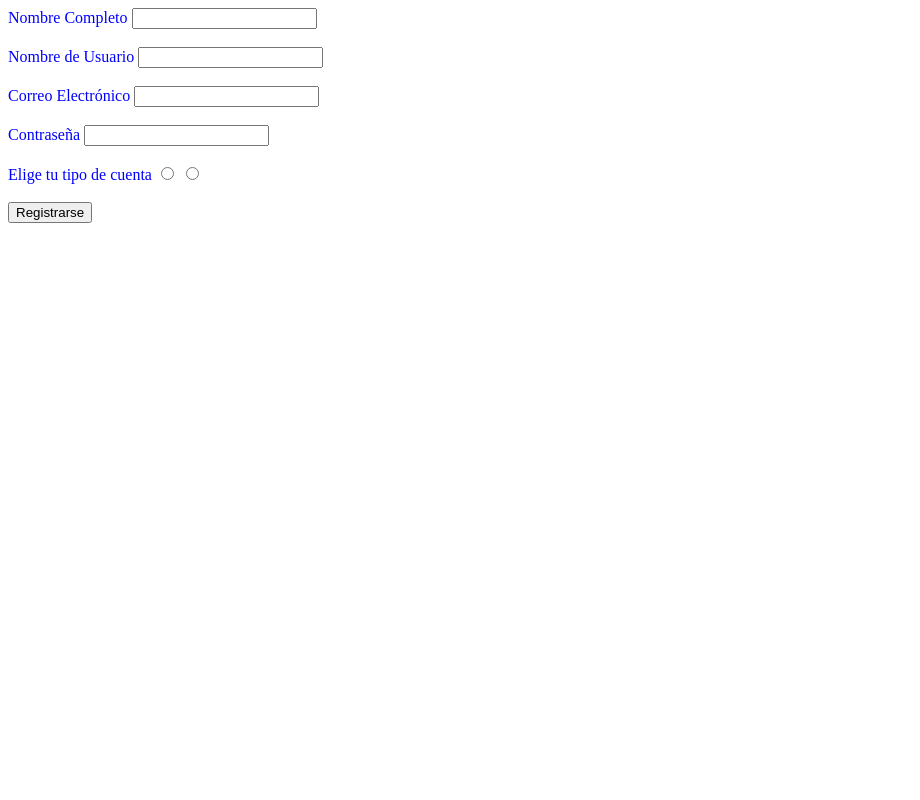
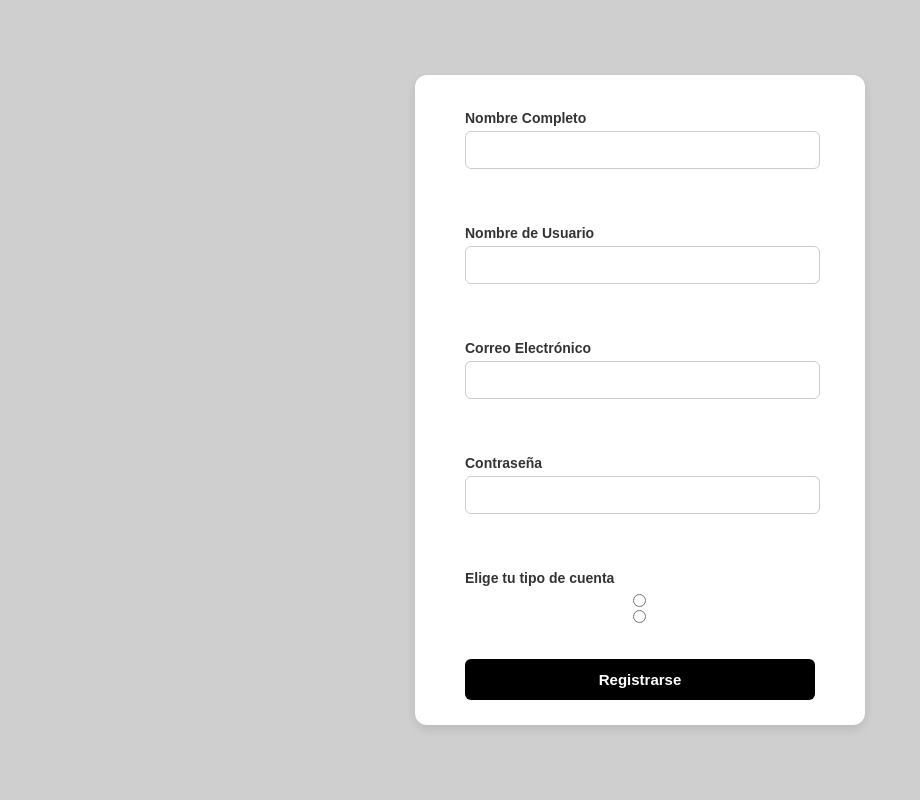
Before and after one commit to Nicols7A4/DogeHoot-X, a Flask app: template templates/registro.html in a window 1280 px wide. Shown: the whole page, without its empty margins (0-920 px from the left). Run offline with Flask 3, Linux system fonts and the light colour scheme; the template is opened without the code that fills it, so the values that code supplies are empty.

Commit message:
registroCSS

```diff
--- a/static/css/registro.css
+++ b/static/css/registro.css
@@ -1,3 +1,85 @@
-body{
-    color: blue;
+body {
+    font-family: Arial, Helvetica, sans-serif;
+    background-color: #cfcfcf;
+    margin: 0;
+    padding: 0;
+    display: flex;
+    justify-content: center;
+    align-items: center;
+    height: 100vh;
 }
+
+form {
+    background-color: #ffffff;
+    padding: 25px 50px;
+    border-radius: 12px;
+    box-shadow: 0px 4px 10px rgba(0,0,0,0.1);
+    width: 350px;
+    display: flex;
+    flex-direction: column;
+}
+
+form h1 {
+    text-align: center;
+    margin-bottom: 10px;
+    font-size: 25px;
+    color: #000000;
+}
+
+label {
+    margin: 10px 0 5px;
+    font-weight: bold;
+    font-size: 14px;
+    color: #333;
+}
+
+input[type="text"],
+input[type="email"],
+input[type="password"] {
+    padding: 10px;
+    border: 1px solid #ccc;
+    border-radius: 6px;
+    font-size: 14px;
+    width: 95%;
+    margin-bottom: 10px;
+    transition: border-color 0.3s ease;
+}
+
+input[type="text"]:focus,
+input[type="email"]:focus,
+input[type="password"]:focus {
+    border-color: #000;
+    outline: none;
+}
+
+input[type="radio"] {
+    margin-right: 6px;
+}
+
+input[type="submit"] {
+    background-color: #000000;
+    color: #ffffff;
+    padding: 12px;
+    border: none;
+    border-radius: 6px;
+    font-size: 15px;
+    font-weight: bold;
+    cursor: pointer;
+    transition: background 0.3s ease;
+}
+
+input[type="submit"]:hover {
+    background-color: #646464;
+}
+
+.radio-group {
+    display: flex;
+    justify-content: space-between;
+    margin: 10px 0 20px;
+}
+
+.radio-group label {
+    font-weight: normal;
+    font-size: 14px;
+    cursor: pointer;
+}
```
